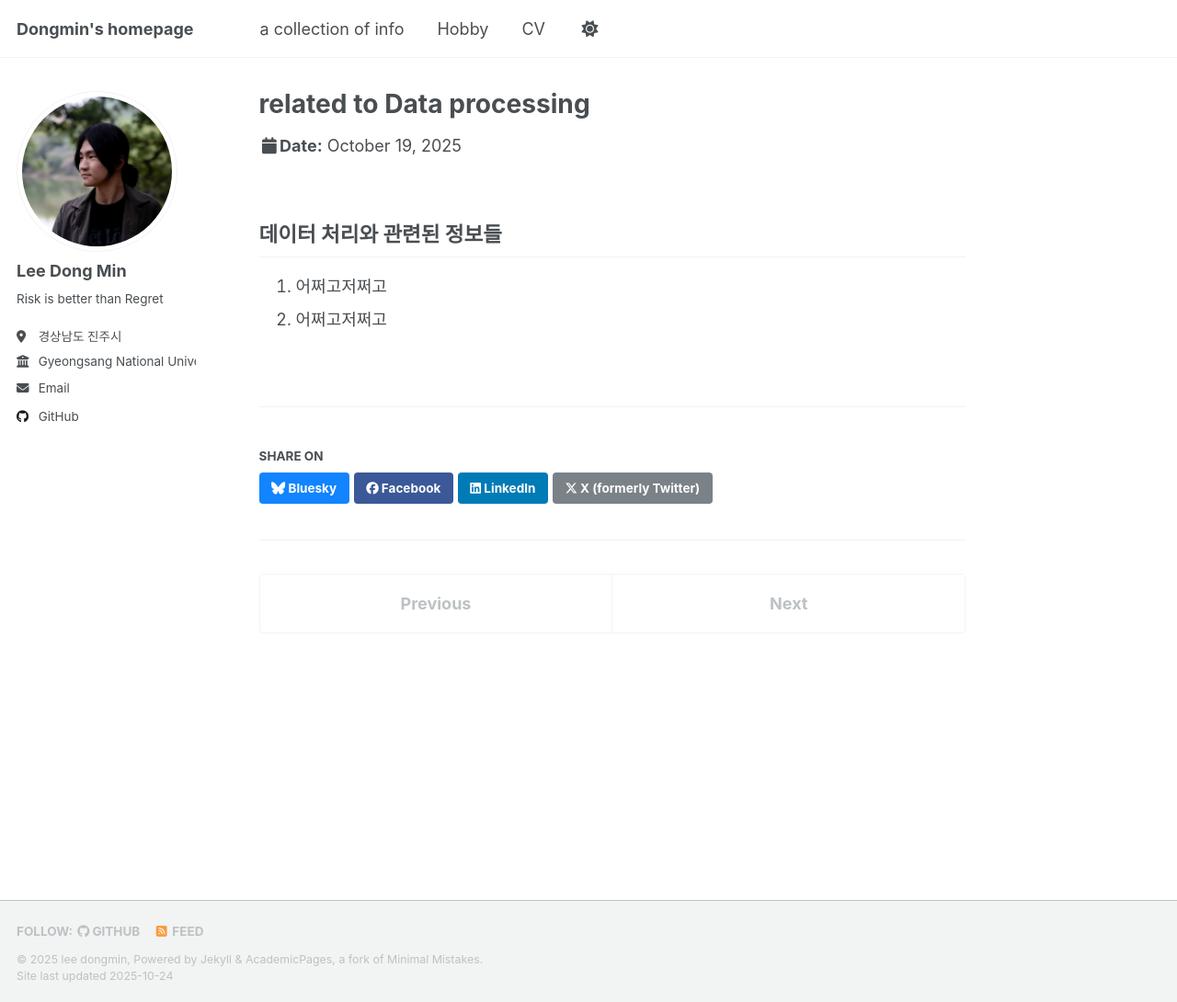
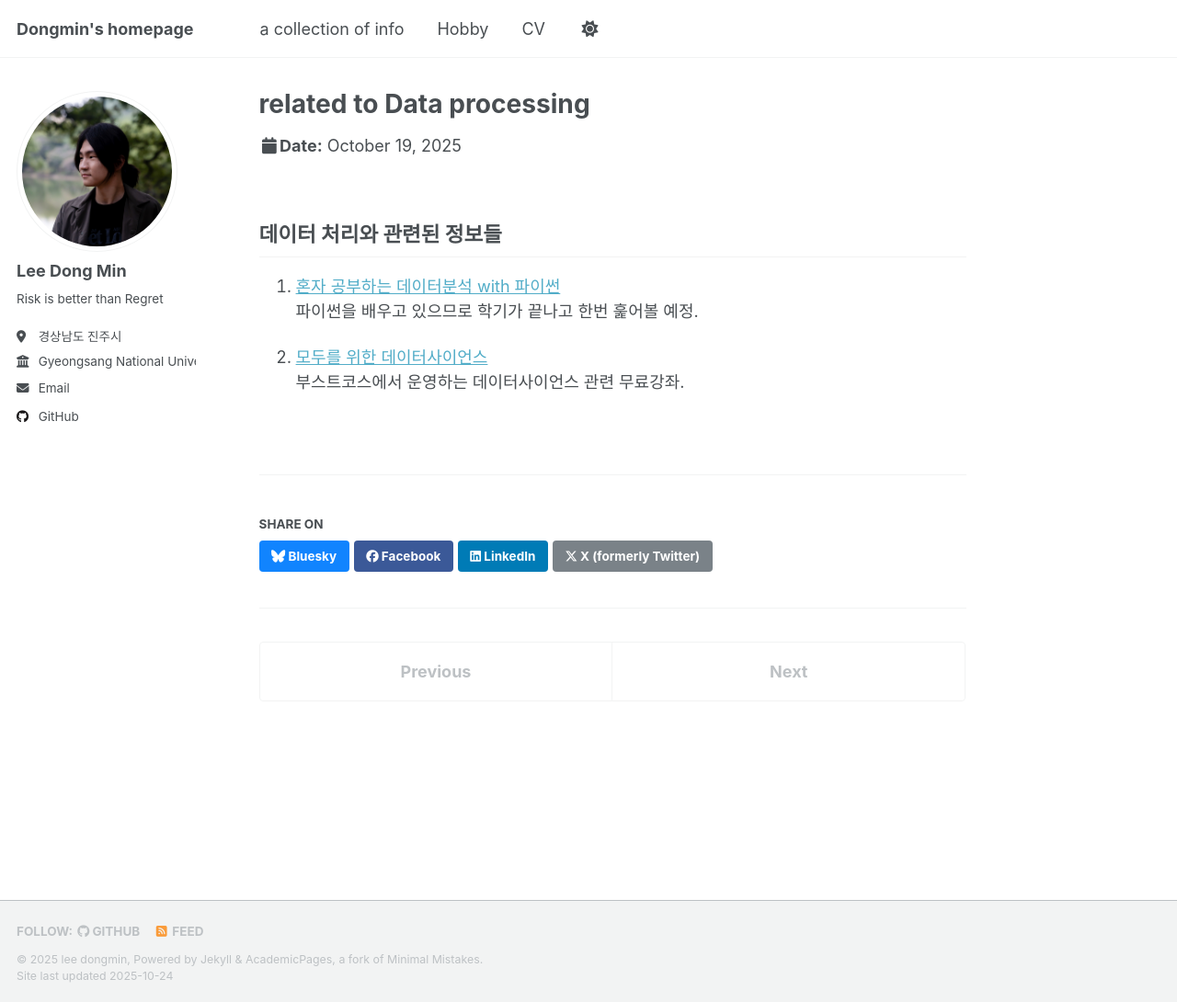
Before and after one commit to leerowa/leerowa.github.io, a Jekyll site: the page built from _info/related-to-Data-processing.md, in a window 1280 px wide and 1090 px high. Shown: the whole window at 92% size. Built offline with Jekyll 4.4.1, drawn with Linux system fonts in a browser that asks for light colours; a script that is not in the unit is left out.

Commit message:
Update related-to-Data-processing.md

```diff
--- a/_info/related-to-Data-processing.md
+++ b/_info/related-to-Data-processing.md
@@ -11,5 +11,8 @@ date: 2025-10-19
 데이터 처리와 관련된 정보들
 --
 
-1. 어쩌고저쩌고
-2. 어쩌고저쩌고
+1. [혼자 공부하는 데이터분석 with 파이썬](https://jameskrw.github.io/)<br>
+파이썬을 배우고 있으므로 학기가 끝나고 한번 훑어볼 예정.
+
+2. [모두를 위한 데이터사이언스](https://www.boostcourse.org/ds101)<br>
+부스트코스에서 운영하는 데이터사이언스 관련 무료강좌.
```
